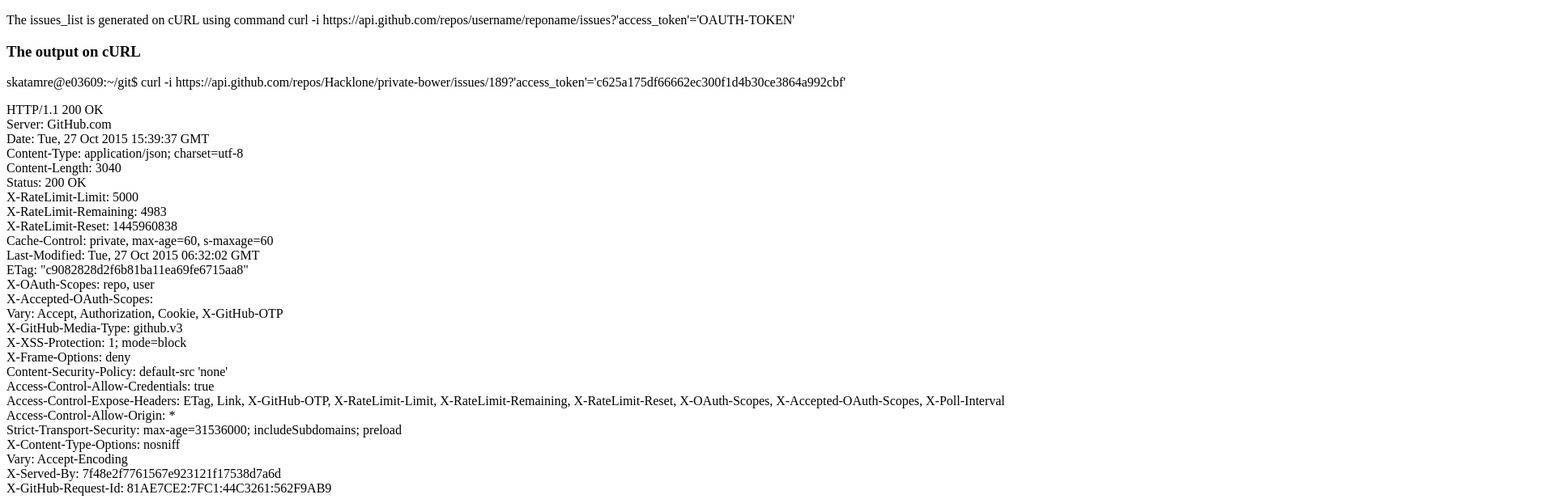
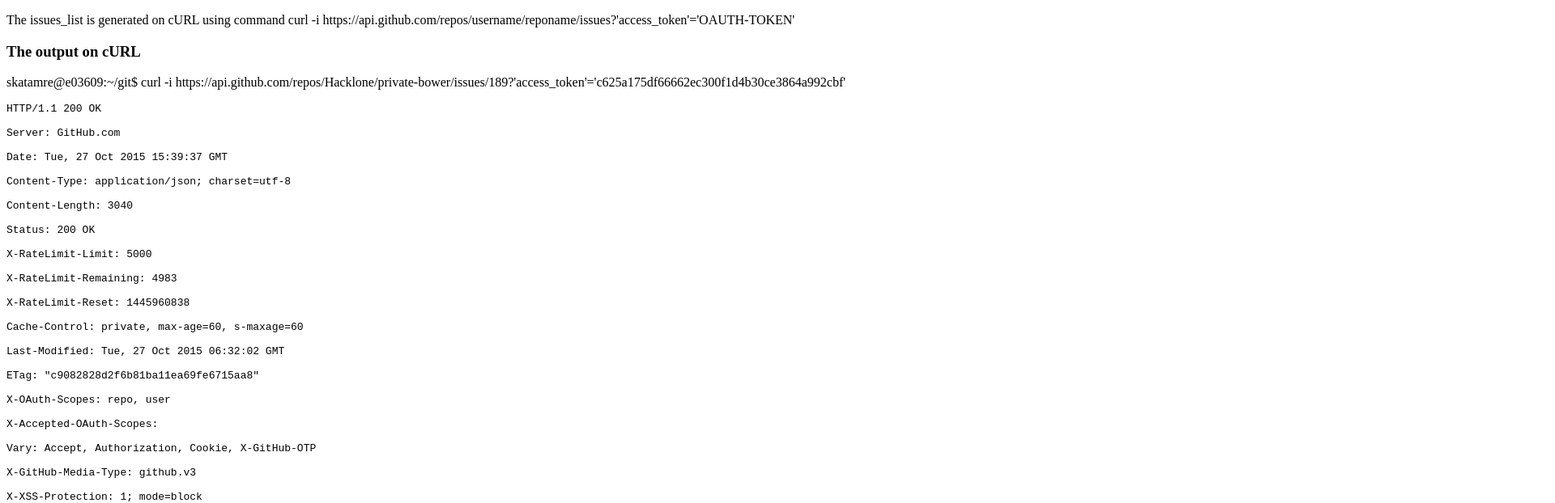
Before and after one commit to mitrakatamreddy/mitrakatamreddy.github.io, a plain HTML site: page index.html in a window 1280 px wide. Shown: the part 187-809 px from the top of the page at 81% size, 1920 px wide, since content can reach past the window. Drawn offline with Linux system fonts and the light colour scheme.

Commit message:
Update index.html

```diff
--- a/index.html
+++ b/index.html
@@ -22,7 +22,7 @@
 <h3>The output on cURL</h3>
 <p>
   skatamre@e03609:~/git$ curl -i https://api.github.com/repos/Hacklone/private-bower/issues/189?'access_token'='c625a175df66662ec300f1d4b30ce3864a992cbf'
-<pre></pre>HTTP/1.1 200 OK <br>
+<pre>HTTP/1.1 200 OK <br>
 Server: GitHub.com <br>
 Date: Tue, 27 Oct 2015 15:39:37 GMT <br>
 Content-Type: application/json; charset=utf-8 <br>
@@ -50,14 +50,14 @@
 X-Served-By: 7f48e2f7761567e923121f17538d7a6d <br>
 X-GitHub-Request-Id: 81AE7CE2:7FC1:44C3261:562F9AB9 <br>
 <br>
-{ <br>
-  "url": "https://api.github.com/repos/Hacklone/private-bower/issues/189",<br>
-  "labels_url": "https://api.github.com/repos/Hacklone/private-bower/issues/189/labels{/name}",<br>
-  "comments_url": "https://api.github.com/repos/Hacklone/private-bower/issues/189/comments",<br>
-  "events_url": "https://api.github.com/repos/Hacklone/private-bower/issues/189/events",<br>
-  "html_url": "https://github.com/Hacklone/private-bower/pull/189",<br>
-  "id": 113516780,<br>
-  "number": 189,<br>
+{
+  "url": "https://api.github.com/repos/Hacklone/private-bower/issues/189",
+  "labels_url": "https://api.github.com/repos/Hacklone/private-bower/issues/189/labels{/name}",
+  "comments_url": "https://api.github.com/repos/Hacklone/private-bower/issues/189/comments",
+  "events_url": "https://api.github.com/repos/Hacklone/private-bower/issues/189/events",
+  "html_url": "https://github.com/Hacklone/private-bower/pull/189",
+  "id": 113516780,
+  "number": 189,
   "title": "Feature/#66 base site url",<br>
   "user": {<br>
     "login": "royrico",<br>
```
